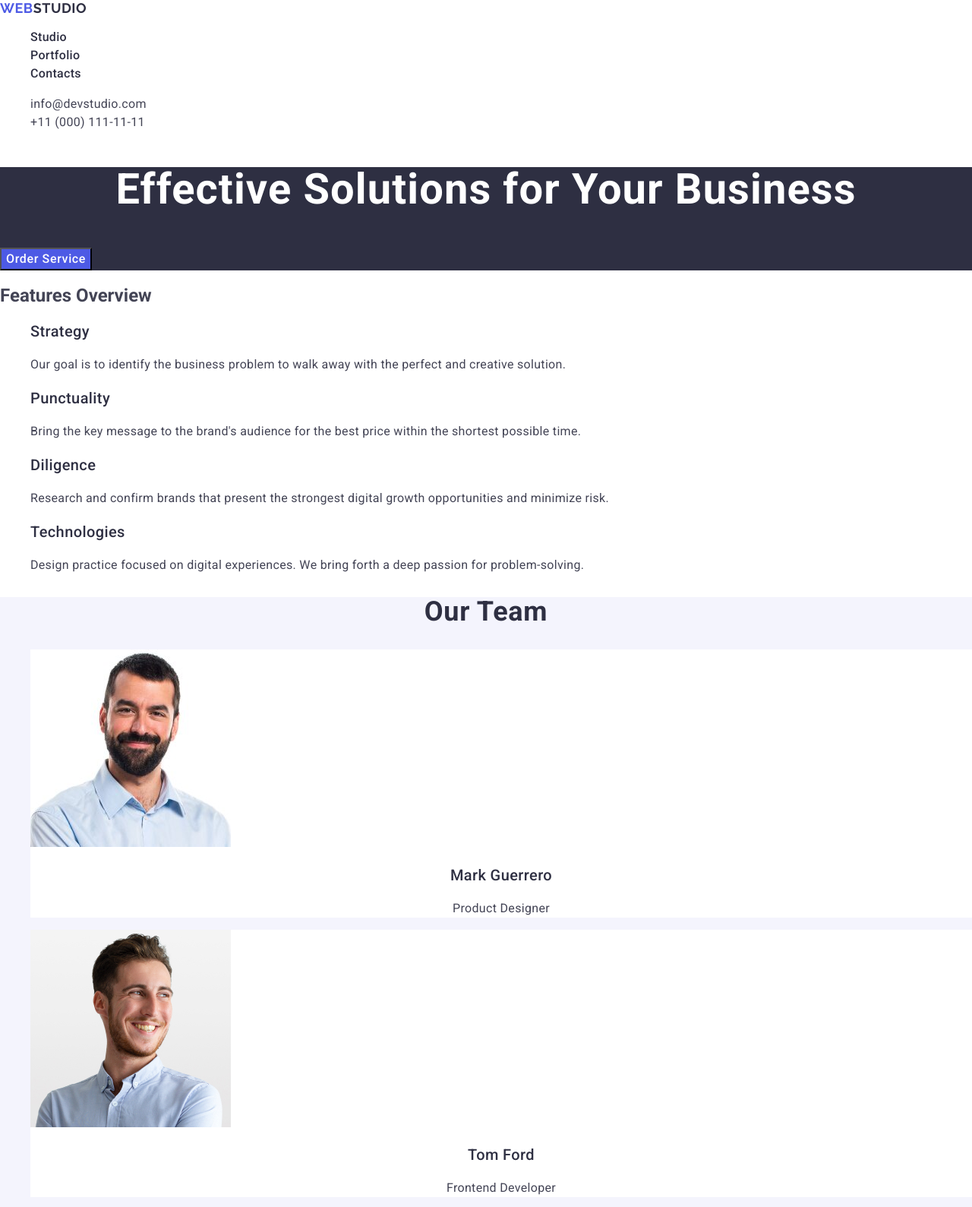
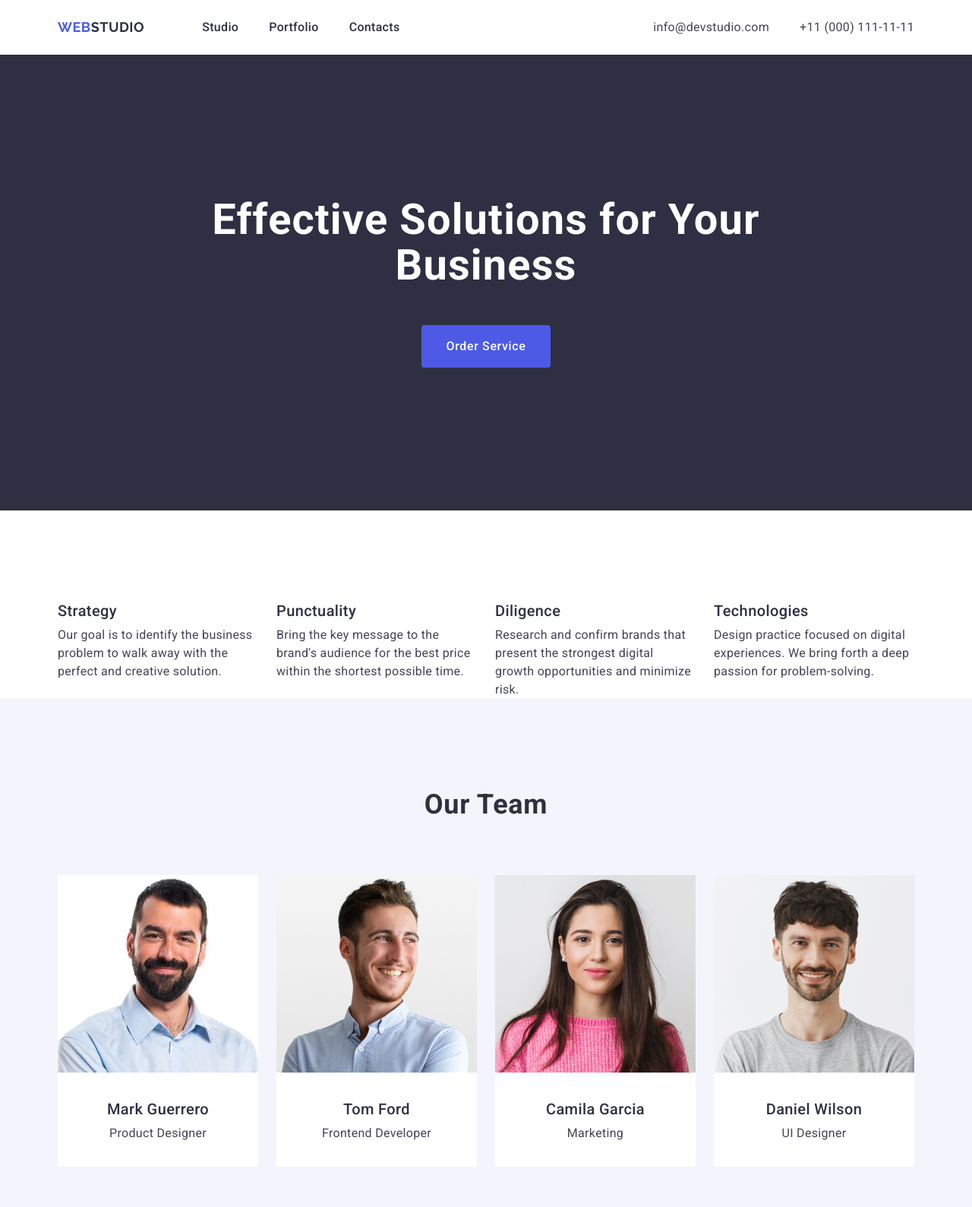
Before and after one commit to KaterynaTyutyunnikova/goit-markup-hw-03, a plain HTML site: page index.html in a window 1280 px wide. Shown: the top 1589 px of the page at 76% size. Drawn offline with nearby package versions, Linux system fonts and the light colour scheme.

Commit message:
add markup

```diff
--- a/css/styles.css
+++ b/css/styles.css
@@ -6,10 +6,26 @@ body {
 ul,
 ol {
   list-style-type: none;
+  margin: 0;
+  padding: 0;
+}
+h1,
+h2,
+h3,
+h4,
+h5,
+h6,
+p {
+  margin: 0;
 }
 
 a {
   text-decoration: none;
+}
+.container {
+  max-width: 1158px;
+  padding: 0 15px;
+  margin: 0 auto;
 }
 .logo {
   font-family: "Raleway", sans-serif;
@@ -19,8 +35,25 @@ a {
   letter-spacing: 0.03em;
   text-transform: uppercase;
   color: #4d5ae5;
+  display: inline-block;
+  margin: 0;
+  padding-bottom: 16px;
 }
-
+.page header {
+  border-bottom: 1px solid #e7e9fc;
+}
+.header-container {
+  display: flex;
+  align-items: center;
+}
+.nav-header {
+  display: flex;
+  align-items: center;
+}
+.header-logo {
+  padding: 24px 0;
+  margin-right: 76px;
+}
 .header-logo .logo-part {
   color: #2e2f42;
 }
@@ -28,7 +61,14 @@ a {
 .footer-logo .logo-part {
   color: #f4f4fd;
 }
+.nav-list {
+  display: flex;
+  align-items: center;
+  gap: 40px;
+}
 .nav-link {
+  padding: 24px 0;
+  display: block;
   font-weight: 500;
   font-size: 16px;
   line-height: 1.5;
@@ -37,8 +77,16 @@ a {
 }
 .contacts {
   font-style: normal;
+  margin-left: auto;
+}
+.contacts-list {
+  display: flex;
+  align-items: center;
+  gap: 40px;
 }
 .contacts-link {
+  display: block;
+  padding: 24px 0;
   font-size: 16px;
   line-height: 1.5;
   letter-spacing: 0.02em;
@@ -52,6 +100,7 @@ a {
 }
 .hero {
   background: #2e2f42;
+  padding: 188px;
 }
 .hero-title {
   font-weight: 700;
@@ -69,6 +118,15 @@ a {
   color: #fff;
   background: #4d5ae5;
   cursor: pointer;
+  border: none;
+  border-radius: 4px;
+  min-width: 169px;
+  height: 56px;
+  display: flex;
+  margin: 0 auto;
+  margin-top: 48px;
+  justify-content: center;
+  padding: 16px 32px;
 }
 .hero-btn:hover,
 .hero-btn:focus {
@@ -82,6 +140,21 @@ a {
   line-height: 1.2;
   letter-spacing: 0.02em;
   color: #2e2f42;
+  margin: 0 auto;
+  padding-bottom: 8px;
+  margin-top: 120px;
+}
+.visually-hidden {
+  position: absolute;
+  width: 1px;
+  height: 1px;
+  margin: -1px;
+  border: 0;
+  padding: 0;
+  white-space: nowrap;
+  clip-path: inset(100%);
+  clip: rect(0 0 0 0);
+  overflow: hidden;
 }
 .features-text {
   font-size: 16px;
@@ -89,8 +162,16 @@ a {
   letter-spacing: 0.02em;
   color: #434455;
 }
+.features-list {
+  display: flex;
+  gap: 24px;
+}
+.features-item {
+  width: calc((100% - 72px) / 4);
+}
 .team {
   background-color: #f4f4fd;
+  padding: 120px 0;
 }
 .team-title {
   font-weight: 700;
@@ -100,6 +181,8 @@ a {
   text-align: center;
   color: #2e2f42;
   text-transform: capitalize;
+  margin-bottom: 72px;
+  margin-top: 0;
 }
 .team-name {
   font-weight: 500;
@@ -108,6 +191,7 @@ a {
   letter-spacing: 0.02em;
   text-align: center;
   color: #2e2f42;
+  padding-bottom: 8px;
 }
 .team-text {
   font-size: 16px;
@@ -119,6 +203,14 @@ a {
 .team-item {
   background-color: #fff;
 }
+.team-list {
+  display: flex;
+  gap: 24px;
+  flex-direction: row;
+}
+.name-container {
+  padding: 32px 0;
+}
 .portfolio-title {
   font-weight: 700;
   font-size: 36px;
@@ -127,9 +219,28 @@ a {
   text-align: center;
   color: #2e2f42;
   text-transform: capitalize;
+  padding-top: 120px;
+  padding-bottom: 120px;
 }
 .portfolio-item {
   background-color: #fff;
+}
+.portfolio-list {
+  display: flex;
+  flex-wrap: wrap;
+  gap: 24px;
+  flex-direction: row;
+  flex-wrap: wrap;
+  column-gap: 24px;
+  row-gap: 48px;
+  padding: 0;
+  margin: 0;
+}
+.container-portfolio {
+  padding: 32px 16px;
+  border: 1px solid #e7e9fc;
+  border-top: none;
+  margin-bottom: 120px;
 }
 .portfolio-service {
   font-weight: 500;
@@ -137,19 +248,24 @@ a {
   line-height: 1.2;
   letter-spacing: 0.02em;
   color: #2e2f42;
+  padding-bottom: 8px;
 }
 .portfolio-text {
   font-size: 16px;
   line-height: 1.5;
   letter-spacing: 0.02em;
   color: #434455;
+  padding-bottom: 16px;
 }
 .page-footer {
   background-color: #2e2f42;
+  padding: 100px;
 }
 .page-footer-text {
   font-size: 16px;
   line-height: 1.5;
   letter-spacing: 0.02em;
   color: #f4f4fd;
+  max-width: 264px;
+  margin: 0;
 }
--- a/index.html
+++ b/index.html
@@ -21,6 +21,7 @@
   </head>
   <body>
     <header class="page header">
+      <div class="container header-container">
         <nav class="nav-header">
           <a class="logo header-logo" href="./index.html"
             >Web<span class="logo-part">Studio</span></a
@@ -51,21 +52,24 @@
             </li>
           </ul>
         </address>
+      </div>
     </header>
     <main>
       <section class="hero">
+        <div class="container">
           <h1 class="hero-title">Effective Solutions for Your Business</h1>
           <button class="hero-btn" type="button">Order Service</button>
+        </div>
       </section>
       <section class="features">
-        <!-- Заголовок для читалок і пошукових систем -->
+        <div class="container">
           <h2 class="visually-hidden">Features Overview</h2>
           <ul class="features-list">
             <li class="features-item">
               <h3 class="features-title">Strategy</h3>
               <p class="features-text">
-              Our goal is to identify the business problem to walk away with the
-              perfect and creative solution.
+                Our goal is to identify the business problem to walk away with
+                the perfect and creative solution.
               </p>
             </li>
             <li class="features-item">
@@ -90,8 +94,10 @@
               </p>
             </li>
           </ul>
+        </div>
       </section>
       <section class="team">
+        <div class="container">
           <h2 class="team-title">Our Team</h2>
           <ul class="team-list">
             <li class="team-item">
@@ -101,8 +107,10 @@
                 width="264"
                 height="260"
               />
+              <div class="name-container">
                 <h3 class="team-name">Mark Guerrero</h3>
                 <p class="team-text">Product Designer</p>
+              </div>
             </li>
             <li class="team-item">
               <img
@@ -111,8 +119,10 @@
                 width="264"
                 height="260"
               />
+              <div class="name-container">
                 <h3 class="team-name">Tom Ford</h3>
                 <p class="team-text">Frontend Developer</p>
+              </div>
             </li>
             <li class="team-item">
               <img
@@ -121,8 +131,10 @@
                 width="264"
                 height="260"
               />
+              <div class="name-container">
                 <h3 class="team-name">Camila Garcia</h3>
                 <p class="team-text">Marketing</p>
+              </div>
             </li>
             <li class="team-item">
               <img
@@ -131,12 +143,16 @@
                 width="264"
                 height="260"
               />
+              <div class="name-container">
                 <h3 class="team-name">Daniel Wilson</h3>
                 <p class="team-text">UI Designer</p>
+              </div>
             </li>
           </ul>
+        </div>
       </section>
       <section class="portfolio-section">
+        <div class="container">
           <h2 class="portfolio-title">Our Portfolio</h2>
           <ul class="portfolio-list">
             <li class="portfolio-item">
@@ -146,8 +162,10 @@
                 width="360"
                 height="300"
               />
+              <div class="container-portfolio">
                 <h3 class="portfolio-service">Banking App</h3>
                 <p class="portfolio-text">App</p>
+              </div>
             </li>
             <li class="portfolio-item">
               <img
@@ -156,8 +174,10 @@
                 width="360"
                 height="300"
               />
+              <div class="container-portfolio">
                 <h3 class="portfolio-service">Cashless Payment</h3>
                 <p class="portfolio-text">Marketing</p>
+              </div>
             </li>
             <li class="portfolio-item">
               <img
@@ -166,8 +186,10 @@
                 width="360"
                 height="300"
               />
+              <div class="container-portfolio">
                 <h3 class="portfolio-service">Meditation App</h3>
                 <p class="portfolio-text">App</p>
+              </div>
             </li>
             <li class="portfolio-item">
               <img
@@ -176,8 +198,10 @@
                 width="360"
                 height="300"
               />
+              <div class="container-portfolio">
                 <h3 class="portfolio-service">Taxi Service</h3>
                 <p class="portfolio-text">Marketing</p>
+              </div>
             </li>
             <li class="portfolio-item">
               <img
@@ -186,8 +210,10 @@
                 width="360"
                 height="300"
               />
+              <div class="container-portfolio">
                 <h3 class="portfolio-service">Screen Illustrations</h3>
                 <p class="portfolio-text">Design</p>
+              </div>
             </li>
             <li class="portfolio-item">
               <img
@@ -196,20 +222,25 @@
                 width="360"
                 height="300"
               />
+              <div class="container-portfolio">
                 <h3 class="portfolio-service">Online Courses</h3>
                 <p class="portfolio-text">Marketing</p>
+              </div>
             </li>
           </ul>
+        </div>
       </section>
     </main>
     <footer class="page-footer">
+      <div class="container-footer">
         <a class="logo footer-logo" href="./index.html"
           >Web<span class="logo-part">Studio</span></a
         >
         <p class="page-footer-text">
-        Increase the flow of customers and sales for your business with digital
-        marketing & growth solutions.
+          Increase the flow of customers and sales for your business with
+          digital marketing & growth solutions.
         </p>
+      </div>
     </footer>
   </body>
 </html>
```
Lines whose indentation alone changed are shown as unchanged.
